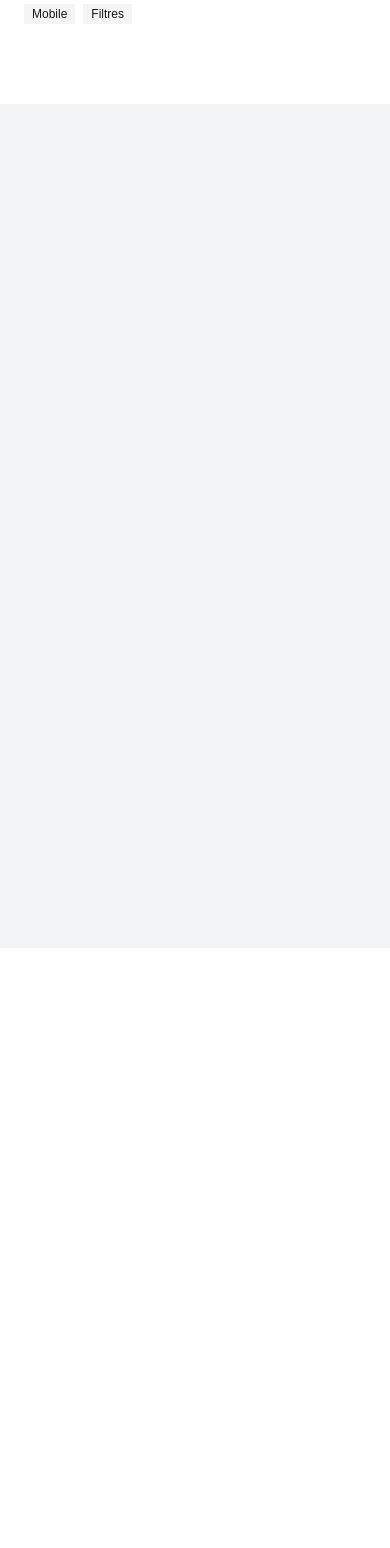
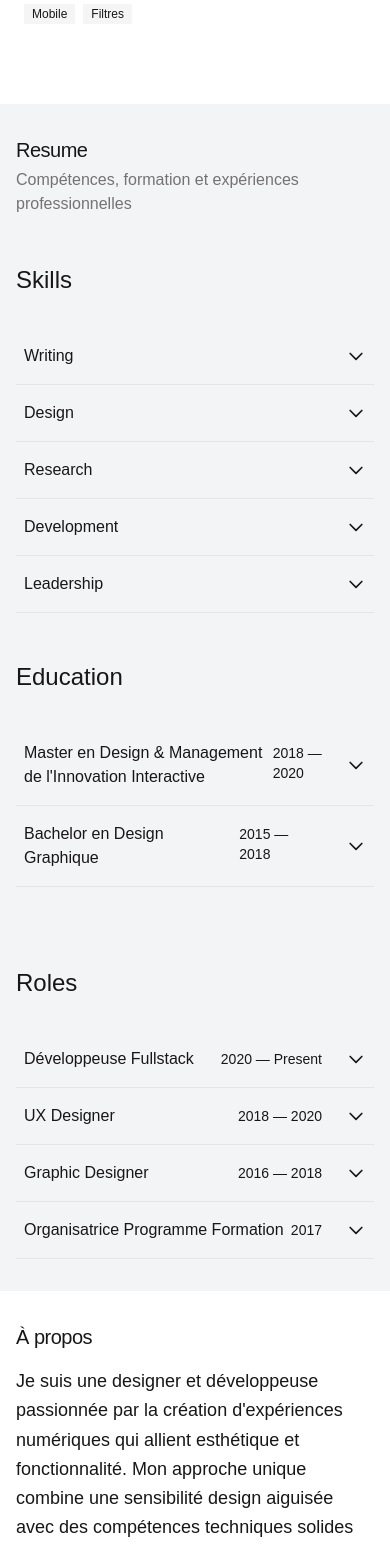
Before and after one commit to ghauv/portfolio, a Next.js app: page / in a window 390 px wide. Shown: the part 3020-4568 px from the top of the page. Built offline with nearby package versions, Linux system fonts and the light colour scheme.

Commit message:
add resume

```diff
--- a/src/sections/about.tsx
+++ b/src/sections/about.tsx
@@ -1,3 +1,33 @@
+import { aboutContent } from "@/mocks/about.mock";
+
 export function About() {
-  return <section id="about" className="h-screen section-padding"></section>;
+  return (
+    <section id="about" className="h-fit section-padding">
+      <div className="container mx-auto max-w-7xl">
+        <div className="mb-4 md:mb-8">
+          <h2 className="text-xl md:text-3xl font-light tracking-tight text-foreground mb-1">
+            {aboutContent.title}
+          </h2>
+        </div>
+        <div>
+          <div className="space-y-8 text-lg leading-relaxed">
+            <p className="text-foreground">{aboutContent.paragraphs[0]}</p>
+
+            <p className="text-muted-foreground">
+              {aboutContent.paragraphs[1]}
+            </p>
+
+            <div className="pt-8">
+              <h3 className="text-2xl font-medium text-foreground mb-4">
+                {aboutContent.workingStyle.title}
+              </h3>
+              <p className="text-muted-foreground">
+                {aboutContent.workingStyle.content}
+              </p>
+            </div>
+          </div>
+        </div>
+      </div>
+    </section>
+  );
 }
--- a/src/sections/portfolio.tsx
+++ b/src/sections/portfolio.tsx
@@ -42,7 +42,7 @@ function PortfolioContent() {
       : mainProjects.filter((p) => p.subcategory === subCategory);
 
   return (
-    <section id="portfolio" className="min-h-screen section-padding">
+    <section id="portfolio" className="h-fit section-padding">
       <div className="container mx-auto max-w-7xl">
         <div className="mb-4 md:mb-8">
           <h2 className="text-xl md:text-3xl font-light tracking-tight text-foreground mb-1">
--- a/src/sections/resume.tsx
+++ b/src/sections/resume.tsx
@@ -1,8 +1,121 @@
+import {
+  Accordion,
+  AccordionItem,
+  AccordionTrigger,
+  AccordionContent,
+} from "@/components/accordion";
+import { dropdownSkills, skills, education, roles } from "@/mocks/resume.mock";
+
 export function Resume() {
   return (
-    <section
-      id="resume"
-      className="h-screen section-padding bg-gray-100"
-    ></section>
+    <section id="resume" className="h-fit section-padding bg-gray-100">
+      <div className="container mx-auto max-w-7xl ">
+        <div className="mb-12">
+          <h2 className="text-xl md:text-3xl font-light tracking-tight text-foreground mb-1">
+            Resume
+          </h2>
+          <p className="text-md text-neutral-500 max-w-2xl">
+            Compétences, formation et expériences professionnelles
+          </p>
+        </div>
+        <div className="space-y-20">
+          <div className="grid md:grid-cols-2 gap-12 lg:gap-16">
+            {/* Skills Section */}
+            <div>
+              <h3 className="text-2xl font-medium text-foreground mb-8">
+                Skills
+              </h3>
+              <Accordion type="single" collapsible className="w-full">
+                {dropdownSkills.map((category) => (
+                  <AccordionItem key={category} value={category}>
+                    <AccordionTrigger className="text-base font-medium hover:no-underline">
+                      {category}
+                    </AccordionTrigger>
+                    <AccordionContent>
+                      <div className="flex flex-wrap gap-2 pt-2">
+                        {skills[category as keyof typeof skills].map(
+                          (skill, index) => (
+                            <span
+                              key={index}
+                              className="text-xs text-muted-foreground px-2 py-0.5 bg-neutral-100 border border-neutral-200"
+                            >
+                              {skill}
+                            </span>
+                          )
+                        )}
+                      </div>
+                    </AccordionContent>
+                  </AccordionItem>
+                ))}
+              </Accordion>
+            </div>
+
+            {/* Education Section */}
+            <div>
+              <h3 className="text-2xl font-medium text-foreground mb-8">
+                Education
+              </h3>
+              <Accordion type="single" collapsible className="w-full">
+                {education.map((edu, index) => (
+                  <AccordionItem key={index} value={`education-${index}`}>
+                    <AccordionTrigger className="text-base font-medium hover:no-underline">
+                      <div className="flex items-baseline justify-between w-full pr-4">
+                        <span>{edu.degree}</span>
+                        <span className="text-sm text-muted-foreground font-normal">
+                          {edu.period}
+                        </span>
+                      </div>
+                    </AccordionTrigger>
+                    <AccordionContent>
+                      <div className="pt-2 pl-4">
+                        <p className="text-base text-accent mb-1">
+                          {edu.school}
+                        </p>
+                        <p className="text-sm text-muted-foreground">
+                          {edu.location}
+                        </p>
+                      </div>
+                    </AccordionContent>
+                  </AccordionItem>
+                ))}
+              </Accordion>
+            </div>
+          </div>
+
+          {/* Roles Section */}
+          <div>
+            <h3 className="text-2xl font-medium text-foreground mb-8">Roles</h3>
+            <Accordion type="single" collapsible className="w-full">
+              {roles.map((role, roleIndex) => (
+                <AccordionItem key={roleIndex} value={`role-${roleIndex}`}>
+                  <AccordionTrigger className="text-base font-medium hover:no-underline">
+                    <div className="flex items-baseline justify-between w-full pr-4">
+                      <span>{role.title}</span>
+                      <span className="text-sm text-muted-foreground font-normal">
+                        {role.period}
+                      </span>
+                    </div>
+                  </AccordionTrigger>
+                  <AccordionContent>
+                    <div className="space-y-6 pt-4 pl-4">
+                      {role.projects.map((project, projectIndex) => (
+                        <div key={projectIndex}>
+                          <p className="text-base text-accent mb-2">
+                            {project.company}
+                          </p>
+                          <p className="text-sm text-muted-foreground leading-relaxed">
+                            {project.description}
+                          </p>
+                        </div>
+                      ))}
+                    </div>
+                  </AccordionContent>
+                </AccordionItem>
+              ))}
+            </Accordion>
+          </div>
+        </div>
+      </div>
+    </section>
   );
 }
```
